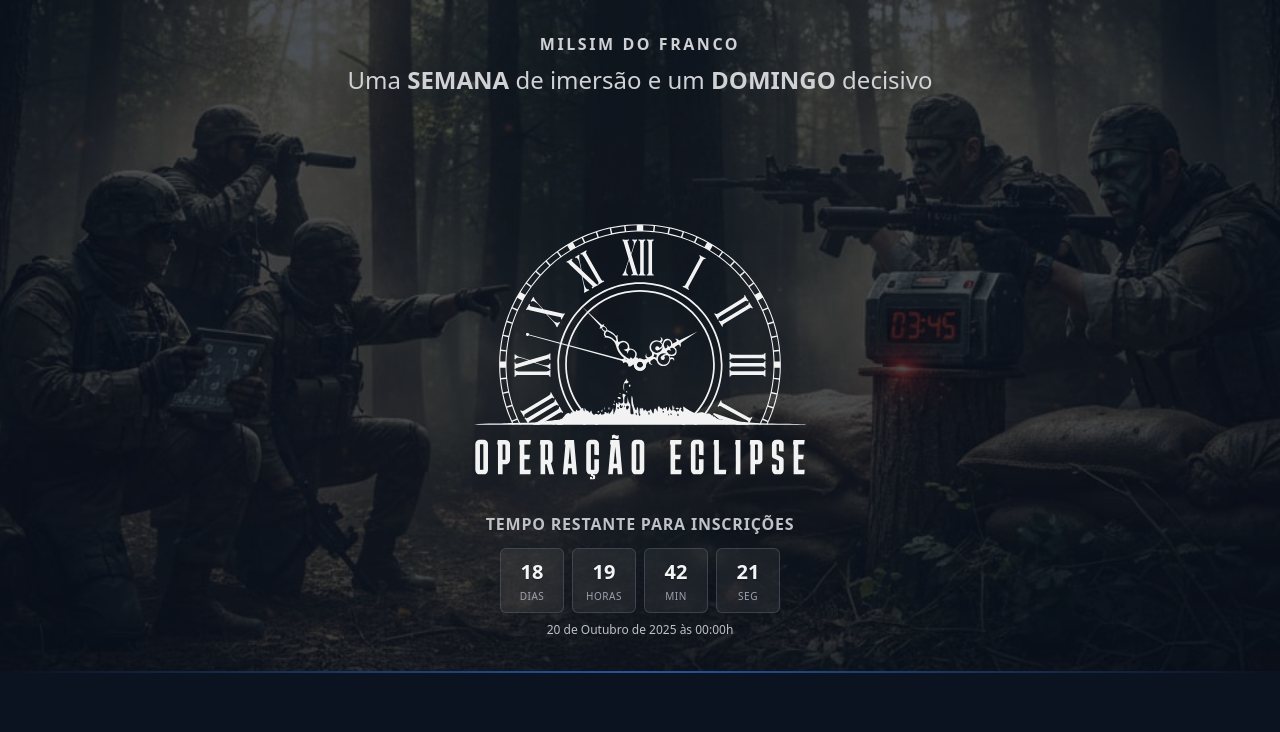
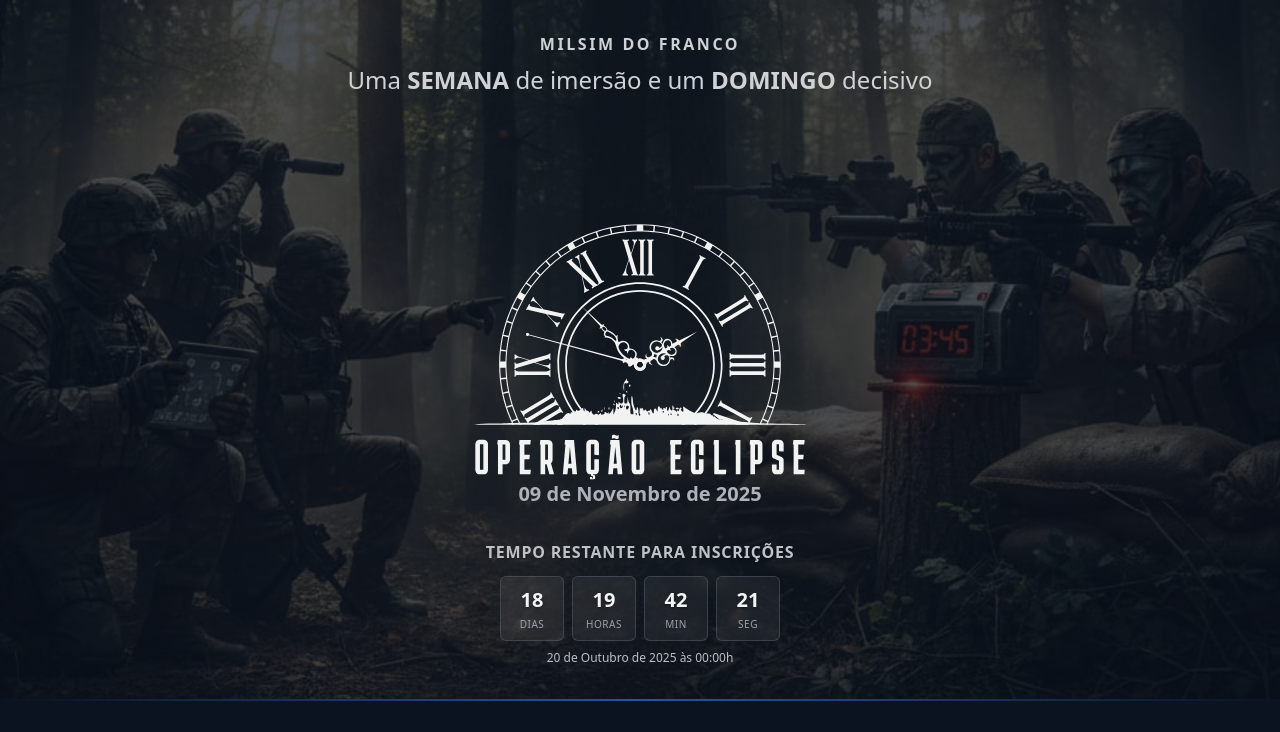
Before and after one commit to franco-milsim/operacao-eclipse, a plain HTML site: page index.html in a window 1280 px wide. Shown: the top 732 px of the page. Drawn offline with nearby package versions, Linux system fonts and the light colour scheme.

Commit message:
feat: add game date display and update countdown logic for accurate time handling

```diff
--- a/index.html
+++ b/index.html
@@ -208,6 +208,13 @@
           alt="Logo Milsim do Franco"
           class="mx-auto mt-32 md:h-64 opacity-95"
         />
+
+        <!-- Data do Jogo -->
+        <div class="text-center mb-4">
+          <div class="text-lg md:text-xl text-gray-300/90 font-semibold">
+            09 de Novembro de 2025
+          </div>
+        </div>
 
         <!-- Contador Regressivo Dinâmico -->
         <div class="game-countdown mt-8" id="universal-countdown">
@@ -1045,7 +1052,6 @@
       // Função para determinar a fase atual e atualizar contador
       function updateCountdown() {
         const now = new Date(); // Usar data atual a cada chamada
-        // now.setDate(now.getDate() + 1); // Ajuste de fuso horário (+3 horas)
         let targetDate, titleText, dateText, phase;
 
         // Determinar qual fase estamos
@@ -1161,12 +1167,22 @@
         }
       }
 
+      // Função para atualizar a data do jogo exibida
+      function updateGameDateDisplay() {
+        const gameDateElement = document.getElementById("game-date-display");
+        if (gameDateElement) {
+          gameDateElement.textContent = formatDateToPT(GAME_DATE);
+        }
+      }
+
       // Executar ao carregar a página
       document.addEventListener("DOMContentLoaded", function () {
+        updateGameDateDisplay();
         updateCountdown();
       });
 
       // Executar imediatamente também
+      updateGameDateDisplay();
       updateCountdown();
 
       // Atualizar a cada segundo
```
